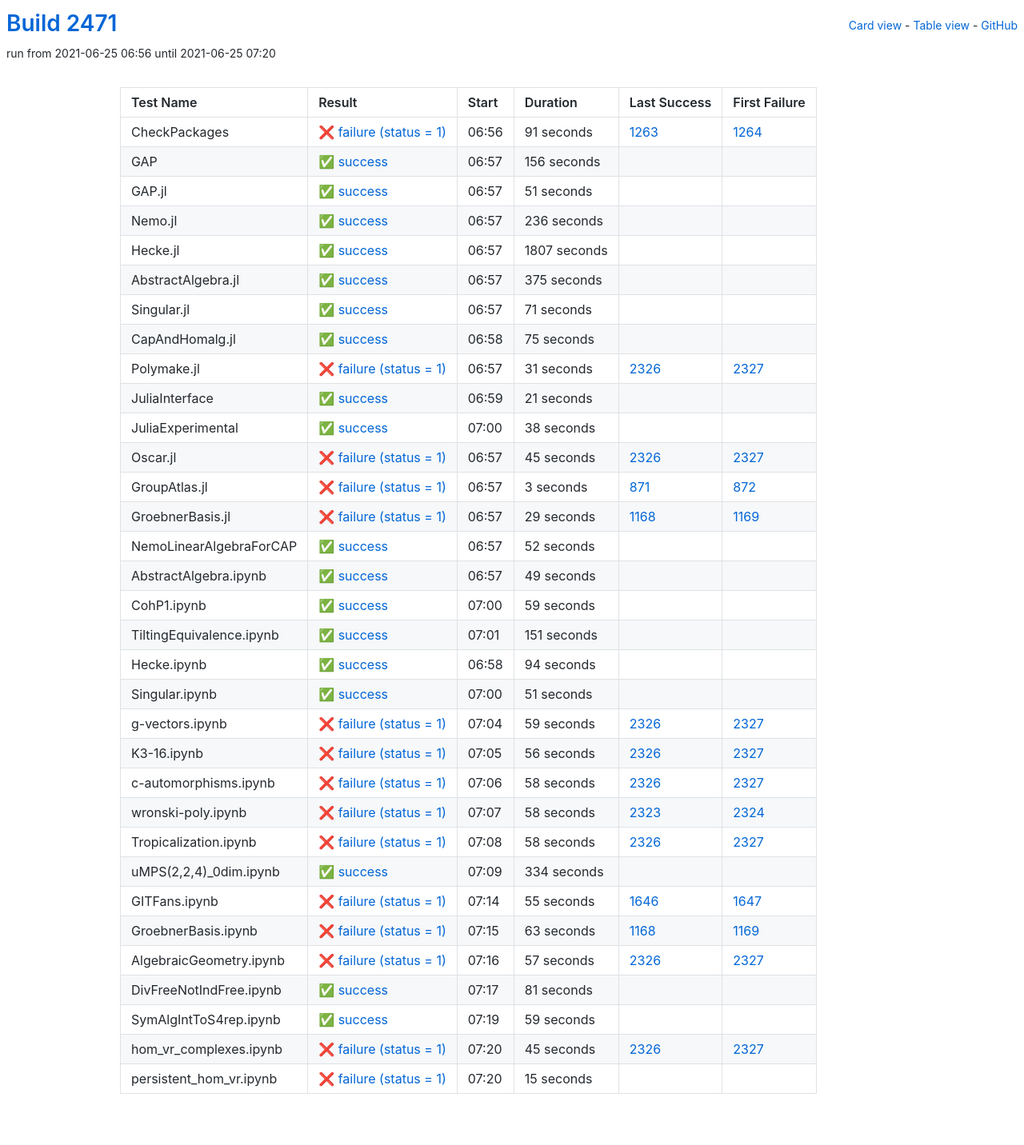
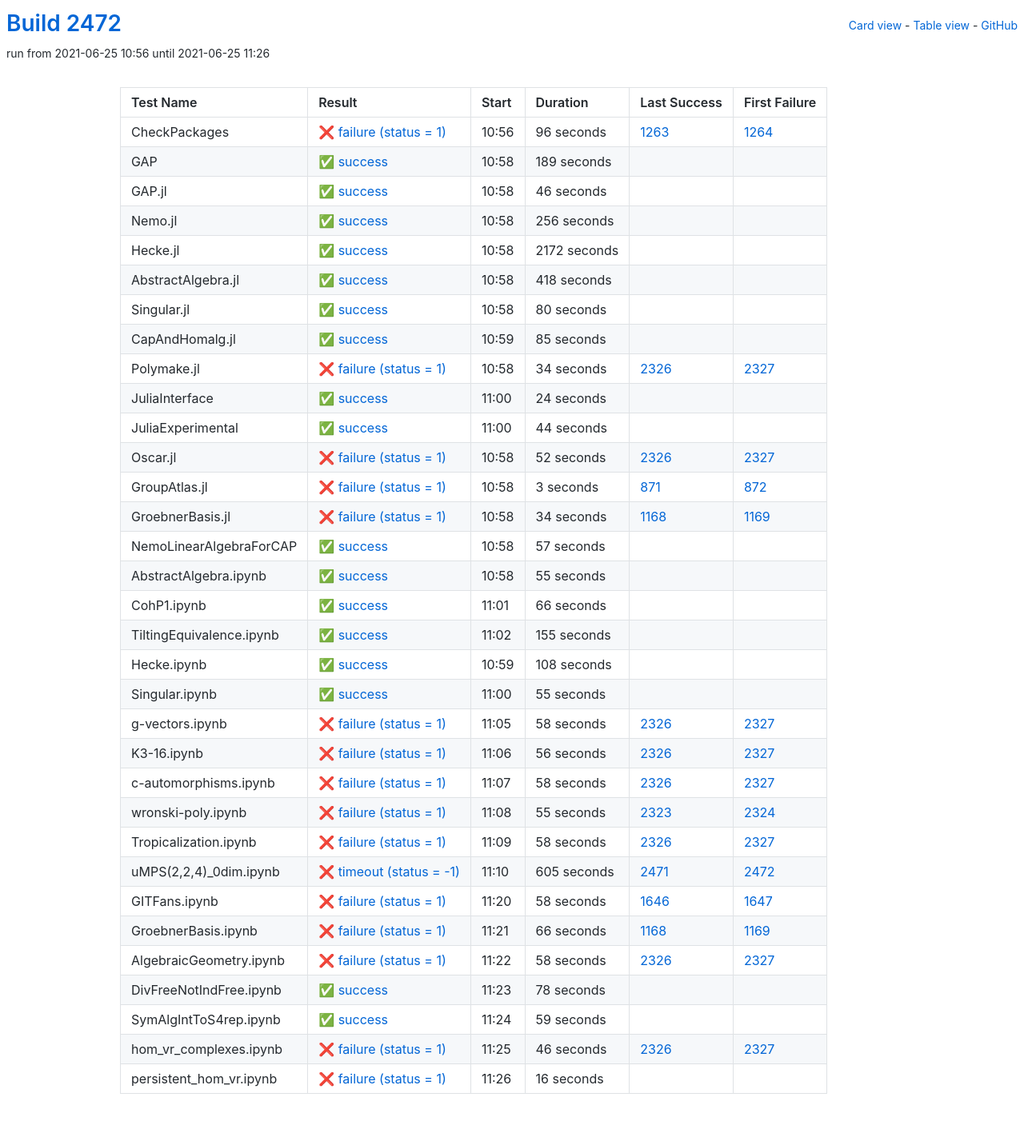
Before and after one commit to oscar-system/oscar-ci-status-stable, a Jekyll site: the page built from table.html, in a window 1280 px wide. Shown: the whole page at 80% size. Built offline with Jekyll 4.4.1, drawn with Linux system fonts in a browser that asks for light colours.

Commit message:
Build #2472

```diff
--- a/_data/ci.yml
+++ b/_data/ci.yml
@@ -1,6 +1,6 @@
 ---
-build: 2471
-build_url: https://oscarci.mathematik.uni-kl.de/job/oscar-stable/2471/
+build: 2472
+build_url: https://oscarci.mathematik.uni-kl.de/job/oscar-stable/2472/
 job: oscar-stable
 organization: oscar-system
 repo: oscar-ci-status-stable
@@ -8,152 +8,152 @@ repourl: https://github.com/oscar-system/oscar-ci-status-stable
 tests:
 - name: CheckPackages
   id: checkpackages
-  log: https://oscarci.mathematik.uni-kl.de/job/oscar-stable/2471/artifact/logs/build-2471/CheckPackages.log
-  start: 2021-06-25 06:56
+  log: https://oscarci.mathematik.uni-kl.de/job/oscar-stable/2472/artifact/logs/build-2472/CheckPackages.log
+  start: 2021-06-25 10:56
   success: false
   exitcode: 1
   status: failure
-  duration: 91
+  duration: 96
   last_success: 1263
   last_success_url: https://oscarci.mathematik.uni-kl.de/job/oscar-stable/1263/
   first_failure: 1264
   first_failure_url: https://oscarci.mathematik.uni-kl.de/job/oscar-stable/1264/
 - name: GAP
   id: gap
-  log: https://oscarci.mathematik.uni-kl.de/job/oscar-stable/2471/artifact/logs/build-2471/GAP.log
-  start: 2021-06-25 06:57
+  log: https://oscarci.mathematik.uni-kl.de/job/oscar-stable/2472/artifact/logs/build-2472/GAP.log
+  start: 2021-06-25 10:58
   success: true
   exitcode: 0
   status: success
-  duration: 156
+  duration: 189
   last_success: false
   last_success_url:
   first_failure: false
   first_failure_url:
 - name: GAP.jl
   id: gap-jl
-  log: https://oscarci.mathematik.uni-kl.de/job/oscar-stable/2471/artifact/logs/build-2471/GAP.jl.log
-  start: 2021-06-25 06:57
+  log: https://oscarci.mathematik.uni-kl.de/job/oscar-stable/2472/artifact/logs/build-2472/GAP.jl.log
+  start: 2021-06-25 10:58
   success: true
   exitcode: 0
   status: success
-  duration: 51
+  duration: 46
   last_success: false
   last_success_url:
   first_failure: false
   first_failure_url:
 - name: Nemo.jl
   id: nemo-jl
-  log: https://oscarci.mathematik.uni-kl.de/job/oscar-stable/2471/artifact/logs/build-2471/Nemo.jl.log
-  start: 2021-06-25 06:57
+  log: https://oscarci.mathematik.uni-kl.de/job/oscar-stable/2472/artifact/logs/build-2472/Nemo.jl.log
+  start: 2021-06-25 10:58
   success: true
   exitcode: 0
   status: success
-  duration: 236
+  duration: 256
   last_success: false
   last_success_url:
   first_failure: false
   first_failure_url:
 - name: Hecke.jl
   id: hecke-jl
-  log: https://oscarci.mathematik.uni-kl.de/job/oscar-stable/2471/artifact/logs/build-2471/Hecke.jl.log
-  start: 2021-06-25 06:57
+  log: https://oscarci.mathematik.uni-kl.de/job/oscar-stable/2472/artifact/logs/build-2472/Hecke.jl.log
+  start: 2021-06-25 10:58
   success: true
   exitcode: 0
   status: success
-  duration: 1807
+  duration: 2172
   last_success: false
   last_success_url:
   first_failure: false
   first_failure_url:
 - name: AbstractAlgebra.jl
   id: abstractalgebra-jl
-  log: https://oscarci.mathematik.uni-kl.de/job/oscar-stable/2471/artifact/logs/build-2471/AbstractAlgebra.jl.log
-  start: 2021-06-25 06:57
+  log: https://oscarci.mathematik.uni-kl.de/job/oscar-stable/2472/artifact/logs/build-2472/AbstractAlgebra.jl.log
+  start: 2021-06-25 10:58
   success: true
   exitcode: 0
   status: success
-  duration: 375
+  duration: 418
   last_success: false
   last_success_url:
   first_failure: false
   first_failure_url:
 - name: Singular.jl
   id: singular-jl
-  log: https://oscarci.mathematik.uni-kl.de/job/oscar-stable/2471/artifact/logs/build-2471/Singular.jl.log
-  start: 2021-06-25 06:57
+  log: https://oscarci.mathematik.uni-kl.de/job/oscar-stable/2472/artifact/logs/build-2472/Singular.jl.log
+  start: 2021-06-25 10:58
   success: true
   exitcode: 0
   status: success
-  duration: 71
+  duration: 80
   last_success: false
   last_success_url:
   first_failure: false
   first_failure_url:
 - name: CapAndHomalg.jl
   id: capandhomalg-jl
-  log: https://oscarci.mathematik.uni-kl.de/job/oscar-stable/2471/artifact/logs/build-2471/CapAndHomalg.jl.log
-  start: 2021-06-25 06:58
+  log: https://oscarci.mathematik.uni-kl.de/job/oscar-stable/2472/artifact/logs/build-2472/CapAndHomalg.jl.log
+  start: 2021-06-25 10:59
   success: true
   exitcode: 0
   status: success
-  duration: 75
+  duration: 85
   last_success: false
   last_success_url:
   first_failure: false
   first_failure_url:
 - name: Polymake.jl
   id: polymake-jl
-  log: https://oscarci.mathematik.uni-kl.de/job/oscar-stable/2471/artifact/logs/build-2471/Polymake.jl.log
-  start: 2021-06-25 06:57
+  log: https://oscarci.mathematik.uni-kl.de/job/oscar-stable/2472/artifact/logs/build-2472/Polymake.jl.log
+  start: 2021-06-25 10:58
   success: false
   exitcode: 1
   status: failure
-  duration: 31
+  duration: 34
   last_success: 2326
   last_success_url: https://oscarci.mathematik.uni-kl.de/job/oscar-stable/2326/
   first_failure: 2327
   first_failure_url: https://oscarci.mathematik.uni-kl.de/job/oscar-stable/2327/
 - name: JuliaInterface
   id: juliainterface
-  log: https://oscarci.mathematik.uni-kl.de/job/oscar-stable/2471/artifact/logs/build-2471/JuliaInterface.log
-  start: 2021-06-25 06:59
+  log: https://oscarci.mathematik.uni-kl.de/job/oscar-stable/2472/artifact/logs/build-2472/JuliaInterface.log
+  start: 2021-06-25 11:00
   success: true
   exitcode: 0
   status: success
-  duration: 21
+  duration: 24
   last_success: false
   last_success_url:
   first_failure: false
   first_failure_url:
 - name: JuliaExperimental
   id: juliaexperimental
-  log: https://oscarci.mathematik.uni-kl.de/job/oscar-stable/2471/artifact/logs/build-2471/JuliaExperimental.log
-  start: 2021-06-25 07:00
+  log: https://oscarci.mathematik.uni-kl.de/job/oscar-stable/2472/artifact/logs/build-2472/JuliaExperimental.log
+  start: 2021-06-25 11:00
   success: true
   exitcode: 0
   status: success
-  duration: 38
+  duration: 44
   last_success: false
   last_success_url:
   first_failure: false
   first_failure_url:
 - name: Oscar.jl
   id: oscar-jl
-  log: https://oscarci.mathematik.uni-kl.de/job/oscar-stable/2471/artifact/logs/build-2471/Oscar.jl.log
-  start: 2021-06-25 06:57
+  log: https://oscarci.mathematik.uni-kl.de/job/oscar-stable/2472/artifact/logs/build-2472/Oscar.jl.log
+  start: 2021-06-25 10:58
   success: false
   exitcode: 1
   status: failure
-  duration: 45
+  duration: 52
   last_success: 2326
   last_success_url: https://oscarci.mathematik.uni-kl.de/job/oscar-stable/2326/
   first_failure: 2327
   first_failure_url: https://oscarci.mathematik.uni-kl.de/job/oscar-stable/2327/
 - name: GroupAtlas.jl
   id: groupatlas-jl
-  log: https://oscarci.mathematik.uni-kl.de/job/oscar-stable/2471/artifact/logs/build-2471/GroupAtlas.jl.log
-  start: 2021-06-25 06:57
+  log: https://oscarci.mathematik.uni-kl.de/job/oscar-stable/2472/artifact/logs/build-2472/GroupAtlas.jl.log
+  start: 2021-06-25 10:58
   success: false
   exitcode: 1
   status: failure
@@ -164,104 +164,104 @@ tests:
   first_failure_url: https://oscarci.mathematik.uni-kl.de/job/oscar-stable/872/
 - name: GroebnerBasis.jl
   id: groebnerbasis-jl
-  log: https://oscarci.mathematik.uni-kl.de/job/oscar-stable/2471/artifact/logs/build-2471/GroebnerBasis.jl.log
-  start: 2021-06-25 06:57
+  log: https://oscarci.mathematik.uni-kl.de/job/oscar-stable/2472/artifact/logs/build-2472/GroebnerBasis.jl.log
+  start: 2021-06-25 10:58
   success: false
   exitcode: 1
   status: failure
-  duration: 29
+  duration: 34
   last_success: 1168
   last_success_url: https://oscarci.mathematik.uni-kl.de/job/oscar-stable/1168/
   first_failure: 1169
   first_failure_url: https://oscarci.mathematik.uni-kl.de/job/oscar-stable/1169/
 - name: NemoLinearAlgebraForCAP
   id: nemolinearalgebraforcap
-  log: https://oscarci.mathematik.uni-kl.de/job/oscar-stable/2471/artifact/logs/build-2471/NemoLinearAlgebraForCAP.log
-  start: 2021-06-25 06:57
+  log: https://oscarci.mathematik.uni-kl.de/job/oscar-stable/2472/artifact/logs/build-2472/NemoLinearAlgebraForCAP.log
+  start: 2021-06-25 10:58
   success: true
   exitcode: 0
   status: success
-  duration: 52
+  duration: 57
   last_success: false
   last_success_url:
   first_failure: false
   first_failure_url:
 - name: AbstractAlgebra.ipynb
   id: abstractalgebra-ipynb
-  log: https://oscarci.mathematik.uni-kl.de/job/oscar-stable/2471/artifact/logs/build-2471/AbstractAlgebra.ipynb.log
-  start: 2021-06-25 06:57
+  log: https://oscarci.mathematik.uni-kl.de/job/oscar-stable/2472/artifact/logs/build-2472/AbstractAlgebra.ipynb.log
+  start: 2021-06-25 10:58
   success: true
   exitcode: 0
   status: success
-  duration: 49
+  duration: 55
   last_success: false
   last_success_url:
   first_failure: false
   first_failure_url:
 - name: CohP1.ipynb
   id: cohp1-ipynb
-  log: https://oscarci.mathematik.uni-kl.de/job/oscar-stable/2471/artifact/logs/build-2471/CohP1.ipynb.log
-  start: 2021-06-25 07:00
+  log: https://oscarci.mathematik.uni-kl.de/job/oscar-stable/2472/artifact/logs/build-2472/CohP1.ipynb.log
+  start: 2021-06-25 11:01
   success: true
   exitcode: 0
   status: success
-  duration: 59
+  duration: 66
   last_success: false
   last_success_url:
   first_failure: false
   first_failure_url:
 - name: TiltingEquivalence.ipynb
   id: tiltingequivalence-ipynb
-  log: https://oscarci.mathematik.uni-kl.de/job/oscar-stable/2471/artifact/logs/build-2471/TiltingEquivalence.ipynb.log
-  start: 2021-06-25 07:01
+  log: https://oscarci.mathematik.uni-kl.de/job/oscar-stable/2472/artifact/logs/build-2472/TiltingEquivalence.ipynb.log
+  start: 2021-06-25 11:02
   success: true
   exitcode: 0
   status: success
-  duration: 151
+  duration: 155
   last_success: false
   last_success_url:
   first_failure: false
   first_failure_url:
 - name: Hecke.ipynb
   id: hecke-ipynb
-  log: https://oscarci.mathematik.uni-kl.de/job/oscar-stable/2471/artifact/logs/build-2471/Hecke.ipynb.log
-  start: 2021-06-25 06:58
+  log: https://oscarci.mathematik.uni-kl.de/job/oscar-stable/2472/artifact/logs/build-2472/Hecke.ipynb.log
+  start: 2021-06-25 10:59
   success: true
   exitcode: 0
   status: success
-  duration: 94
+  duration: 108
   last_success: false
   last_success_url:
   first_failure: false
   first_failure_url:
 - name: Singular.ipynb
   id: singular-ipynb
-  log: https://oscarci.mathematik.uni-kl.de/job/oscar-stable/2471/artifact/logs/build-2471/Singular.ipynb.log
-  start: 2021-06-25 07:00
+  log: https://oscarci.mathematik.uni-kl.de/job/oscar-stable/2472/artifact/logs/build-2472/Singular.ipynb.log
+  start: 2021-06-25 11:00
   success: true
   exitcode: 0
   status: success
-  duration: 51
+  duration: 55
   last_success: false
   last_success_url:
   first_failure: false
   first_failure_url:
 - name: g-vectors.ipynb
   id: g-vectors-ipynb
-  log: https://oscarci.mathematik.uni-kl.de/job/oscar-stable/2471/artifact/logs/build-2471/g-vectors.ipynb.log
-  start: 2021-06-25 07:04
+  log: https://oscarci.mathematik.uni-kl.de/job/oscar-stable/2472/artifact/logs/build-2472/g-vectors.ipynb.log
+  start: 2021-06-25 11:05
   success: false
   exitcode: 1
   status: failure
-  duration: 59
+  duration: 58
   last_success: 2326
   last_success_url: https://oscarci.mathematik.uni-kl.de/job/oscar-stable/2326/
   first_failure: 2327
   first_failure_url: https://oscarci.mathematik.uni-kl.de/job/oscar-stable/2327/
 - name: K3-16.ipynb
   id: k3-16-ipynb
-  log: https://oscarci.mathematik.uni-kl.de/job/oscar-stable/2471/artifact/logs/build-2471/K3-16.ipynb.log
-  start: 2021-06-25 07:05
+  log: https://oscarci.mathematik.uni-kl.de/job/oscar-stable/2472/artifact/logs/build-2472/K3-16.ipynb.log
+  start: 2021-06-25 11:06
   success: false
   exitcode: 1
   status: failure
@@ -272,8 +272,8 @@ tests:
   first_failure_url: https://oscarci.mathematik.uni-kl.de/job/oscar-stable/2327/
 - name: c-automorphisms.ipynb
   id: c-automorphisms-ipynb
-  log: https://oscarci.mathematik.uni-kl.de/job/oscar-stable/2471/artifact/logs/build-2471/c-automorphisms.ipynb.log
-  start: 2021-06-25 07:06
+  log: https://oscarci.mathematik.uni-kl.de/job/oscar-stable/2472/artifact/logs/build-2472/c-automorphisms.ipynb.log
+  start: 2021-06-25 11:07
   success: false
   exitcode: 1
   status: failure
@@ -284,20 +284,20 @@ tests:
   first_failure_url: https://oscarci.mathematik.uni-kl.de/job/oscar-stable/2327/
 - name: wronski-poly.ipynb
   id: wronski-poly-ipynb
-  log: https://oscarci.mathematik.uni-kl.de/job/oscar-stable/2471/artifact/logs/build-2471/wronski-poly.ipynb.log
-  start: 2021-06-25 07:07
+  log: https://oscarci.mathematik.uni-kl.de/job/oscar-stable/2472/artifact/logs/build-2472/wronski-poly.ipynb.log
+  start: 2021-06-25 11:08
   success: false
   exitcode: 1
   status: failure
-  duration: 58
+  duration: 55
   last_success: 2323
   last_success_url: https://oscarci.mathematik.uni-kl.de/job/oscar-stable/2323/
   first_failure: 2324
   first_failure_url: https://oscarci.mathematik.uni-kl.de/job/oscar-stable/2324/
 - name: Tropicalization.ipynb
   id: tropicalization-ipynb
-  log: https://oscarci.mathematik.uni-kl.de/job/oscar-stable/2471/artifact/logs/build-2471/Tropicalization.ipynb.log
-  start: 2021-06-25 07:08
+  log: https://oscarci.mathematik.uni-kl.de/job/oscar-stable/2472/artifact/logs/build-2472/Tropicalization.ipynb.log
+  start: 2021-06-25 11:09
   success: false
   exitcode: 1
   status: failure
@@ -308,68 +308,68 @@ tests:
   first_failure_url: https://oscarci.mathematik.uni-kl.de/job/oscar-stable/2327/
 - name: uMPS(2,2,4)_0dim.ipynb
   id: umps-2-2-4-0dim-ipynb
-  log: https://oscarci.mathematik.uni-kl.de/job/oscar-stable/2471/artifact/logs/build-2471/uMPS-2-2-4-_0dim.ipynb.log
-  start: 2021-06-25 07:09
-  success: true
-  exitcode: 0
-  status: success
-  duration: 334
-  last_success: false
-  last_success_url:
-  first_failure: false
-  first_failure_url:
+  log: https://oscarci.mathematik.uni-kl.de/job/oscar-stable/2472/artifact/logs/build-2472/uMPS-2-2-4-_0dim.ipynb.log
+  start: 2021-06-25 11:10
+  success: false
+  exitcode: -1
+  status: timeout
+  duration: 605
+  last_success: 2471
+  last_success_url: https://oscarci.mathematik.uni-kl.de/job/oscar-stable/2471/
+  first_failure: 2472
+  first_failure_url: https://oscarci.mathematik.uni-kl.de/job/oscar-stable/2472/
 - name: GITFans.ipynb
   id: gitfans-ipynb
-  log: https://oscarci.mathematik.uni-kl.de/job/oscar-stable/2471/artifact/logs/build-2471/GITFans.ipynb.log
-  start: 2021-06-25 07:14
+  log: https://oscarci.mathematik.uni-kl.de/job/oscar-stable/2472/artifact/logs/build-2472/GITFans.ipynb.log
+  start: 2021-06-25 11:20
   success: false
   exitcode: 1
   status: failure
-  duration: 55
+  duration: 58
   last_success: 1646
   last_success_url: https://oscarci.mathematik.uni-kl.de/job/oscar-stable/1646/
   first_failure: 1647
   first_failure_url: https://oscarci.mathematik.uni-kl.de/job/oscar-stable/1647/
 - name: GroebnerBasis.ipynb
   id: groebnerbasis-ipynb
-  log: https://oscarci.mathematik.uni-kl.de/job/oscar-stable/2471/artifact/logs/build-2471/GroebnerBasis.ipynb.log
-  start: 2021-06-25 07:15
+  log: https://oscarci.mathematik.uni-kl.de/job/oscar-stable/2472/artifact/logs/build-2472/GroebnerBasis.ipynb.log
+  start: 2021-06-25 11:21
   success: false
   exitcode: 1
   status: failure
-  duration: 63
+  duration: 66
   last_success: 1168
   last_success_url: https://oscarci.mathematik.uni-kl.de/job/oscar-stable/1168/
   first_failure: 1169
   first_failure_url: https://oscarci.mathematik.uni-kl.de/job/oscar-stable/1169/
 - name: AlgebraicGeometry.ipynb
   id: algebraicgeometry-ipynb
-  log: https://oscarci.mathematik.uni-kl.de/job/oscar-stable/2471/artifact/logs/build-2471/AlgebraicGeometry.ipynb.log
-  start: 2021-06-25 07:16
+  log: https://oscarci.mathematik.uni-kl.de/job/oscar-stable/2472/artifact/logs/build-2472/AlgebraicGeometry.ipynb.log
+  start: 2021-06-25 11:22
   success: false
   exitcode: 1
   status: failure
-  duration: 57
+  duration: 58
   last_success: 2326
   last_success_url: https://oscarci.mathematik.uni-kl.de/job/oscar-stable/2326/
   first_failure: 2327
   first_failure_url: https://oscarci.mathematik.uni-kl.de/job/oscar-stable/2327/
 - name: DivFreeNotIndFree.ipynb
   id: divfreenotindfree-ipynb
-  log: https://oscarci.mathematik.uni-kl.de/job/oscar-stable/2471/artifact/logs/build-2471/DivFreeNotIndFree.ipynb.log
-  start: 2021-06-25 07:17
+  log: https://oscarci.mathematik.uni-kl.de/job/oscar-stable/2472/artifact/logs/build-2472/DivFreeNotIndFree.ipynb.log
+  start: 2021-06-25 11:23
   success: true
   exitcode: 0
   status: success
-  duration: 81
+  duration: 78
   last_success: false
   last_success_url:
   first_failure: false
   first_failure_url:
 - name: SymAlgIntToS4rep.ipynb
   id: symalginttos4rep-ipynb
-  log: https://oscarci.mathematik.uni-kl.de/job/oscar-stable/2471/artifact/logs/build-2471/SymAlgIntToS4rep.ipynb.log
-  start: 2021-06-25 07:19
+  log: https://oscarci.mathematik.uni-kl.de/job/oscar-stable/2472/artifact/logs/build-2472/SymAlgIntToS4rep.ipynb.log
+  start: 2021-06-25 11:24
   success: true
   exitcode: 0
   status: success
@@ -380,24 +380,24 @@ tests:
   first_failure_url:
 - name: hom_vr_complexes.ipynb
   id: hom-vr-complexes-ipynb
-  log: https://oscarci.mathematik.uni-kl.de/job/oscar-stable/2471/artifact/logs/build-2471/hom_vr_complexes.ipynb.log
-  start: 2021-06-25 07:20
+  log: https://oscarci.mathematik.uni-kl.de/job/oscar-stable/2472/artifact/logs/build-2472/hom_vr_complexes.ipynb.log
+  start: 2021-06-25 11:25
   success: false
   exitcode: 1
   status: failure
-  duration: 45
+  duration: 46
   last_success: 2326
   last_success_url: https://oscarci.mathematik.uni-kl.de/job/oscar-stable/2326/
   first_failure: 2327
   first_failure_url: https://oscarci.mathematik.uni-kl.de/job/oscar-stable/2327/
 - name: persistent_hom_vr.ipynb
   id: persistent-hom-vr-ipynb
-  log: https://oscarci.mathematik.uni-kl.de/job/oscar-stable/2471/artifact/logs/build-2471/persistent_hom_vr.ipynb.log
-  start: 2021-06-25 07:20
+  log: https://oscarci.mathematik.uni-kl.de/job/oscar-stable/2472/artifact/logs/build-2472/persistent_hom_vr.ipynb.log
+  start: 2021-06-25 11:26
   success: false
   exitcode: 1
   status: failure
-  duration: 15
+  duration: 16
   last_success: false
   last_success_url:
   first_failure: false
```
Also changed, not shown: README.md.
